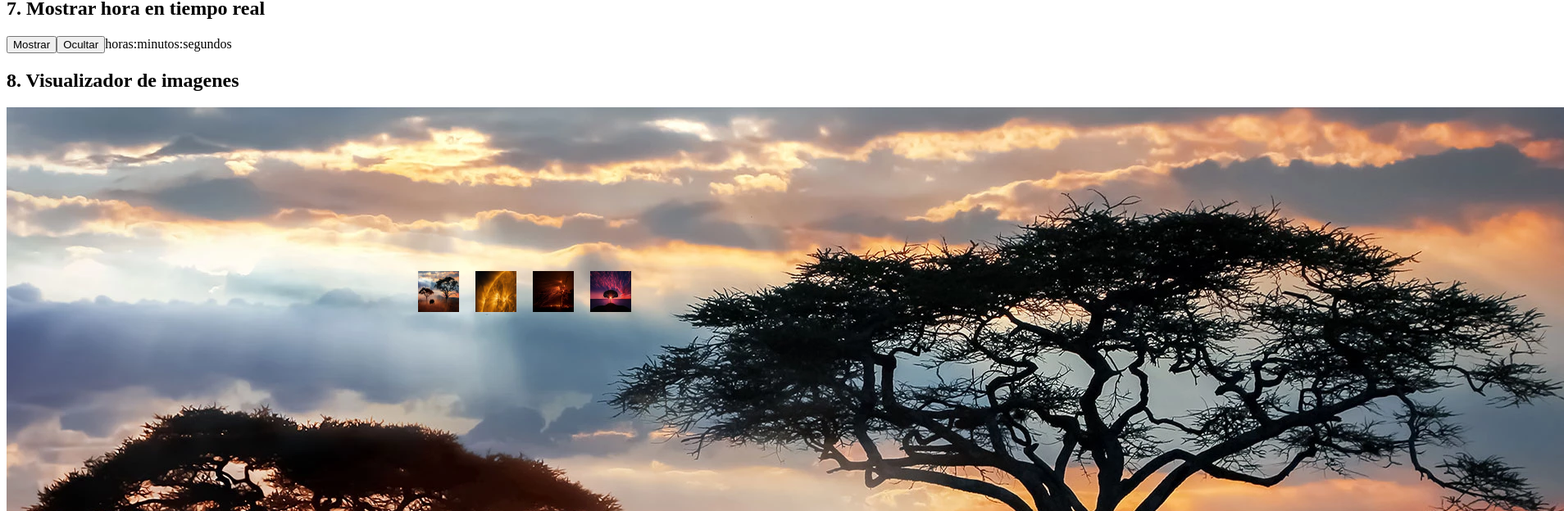
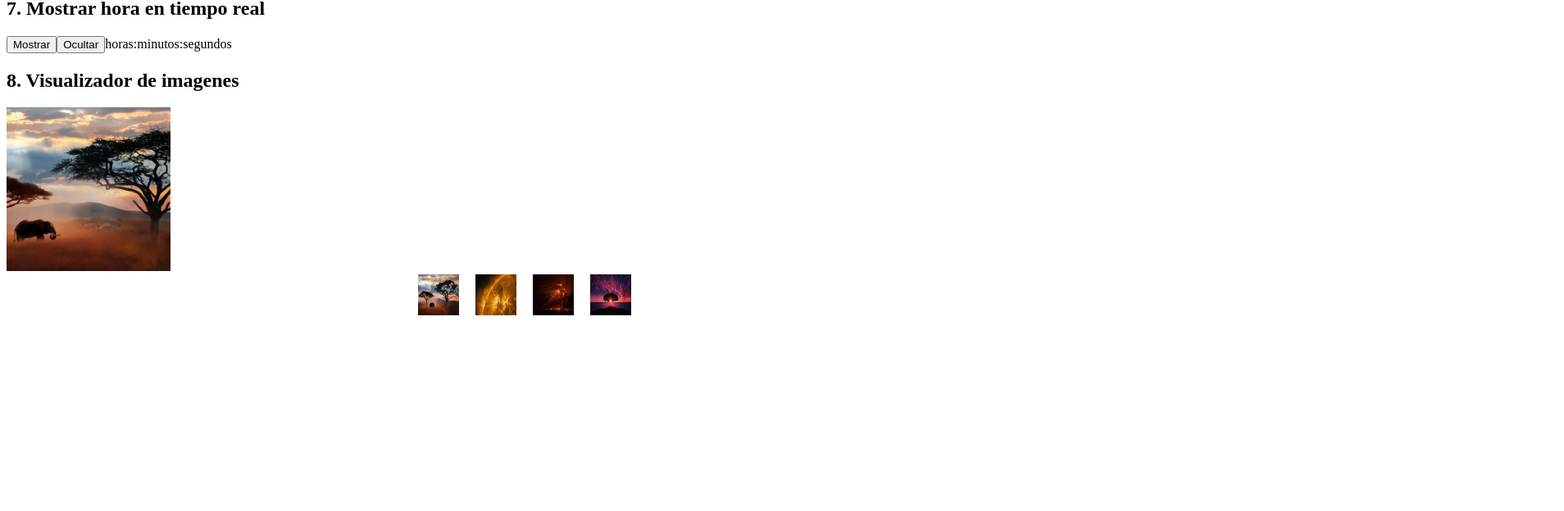
Before and after one commit to matiasmoscone1/practica-ejercicios-logica-programacion-react, a React (Vite) app: page / in a window 1280 px wide. Shown: the part 852-1476 px from the top of the page at 82% size, 1908 px wide, since content can reach past the window. After the commit the page ends 1245 px from the top, so only its background shows below. Built offline with nearby package versions, Linux system fonts and the light colour scheme.

Commit message:
Detalles de css de ejercicio 8

```diff
--- a/src/ejercicios/VisualizarImagen.jsx
+++ b/src/ejercicios/VisualizarImagen.jsx
@@ -15,8 +15,8 @@ const VisualizarImagen = () => {
 
     const ImagenMaximizada = () => {
 
-        return(<div className="imagen-maximizada-ej-8">
-            <img src={url} />
+        return(<div>
+            <img className="imagen-maximizada-ej-8" src={url} />
         </div>)
     }
 
--- a/src/index.css
+++ b/src/index.css
@@ -20,4 +20,6 @@
 .imagen-maximizada-ej-8{
     width: 200px;
     height: 200px;
+    object-fit: cover;
+    object-position: center;
 }
```
